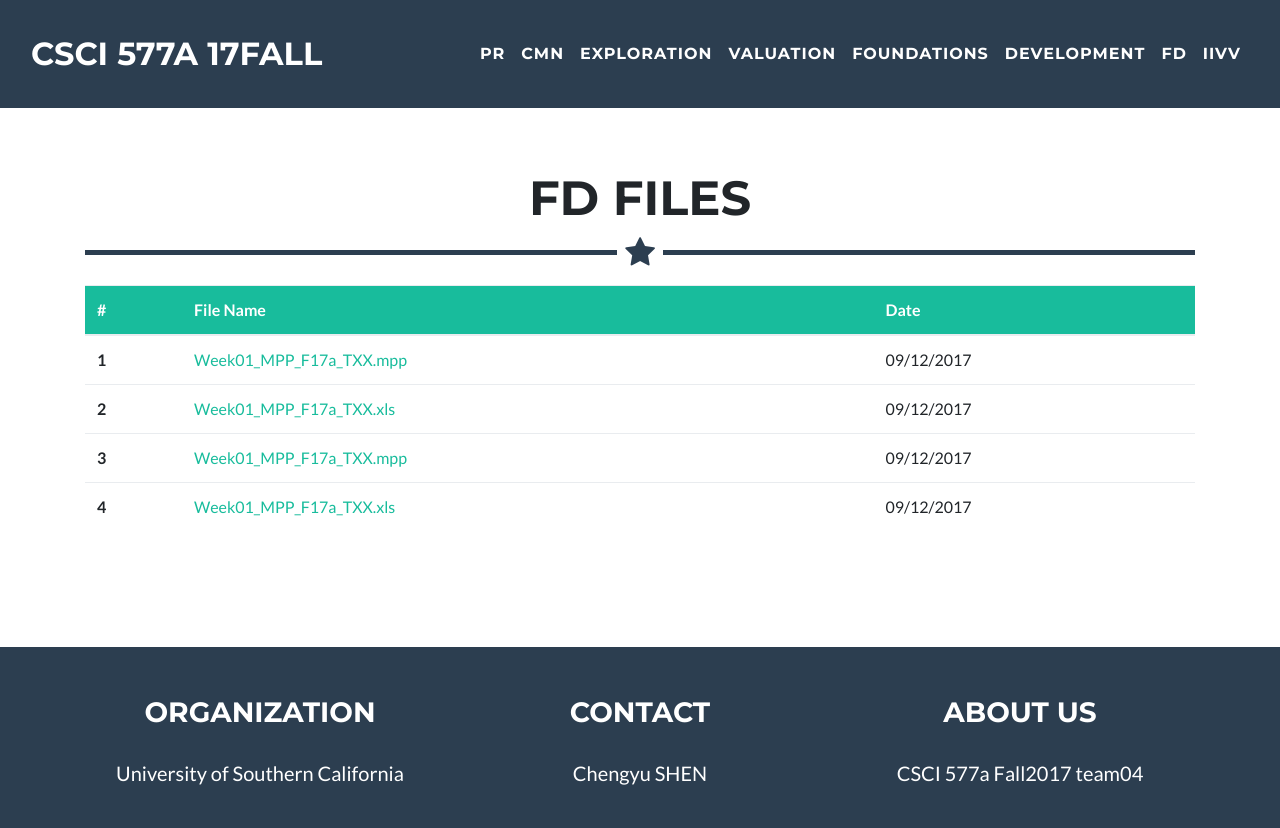
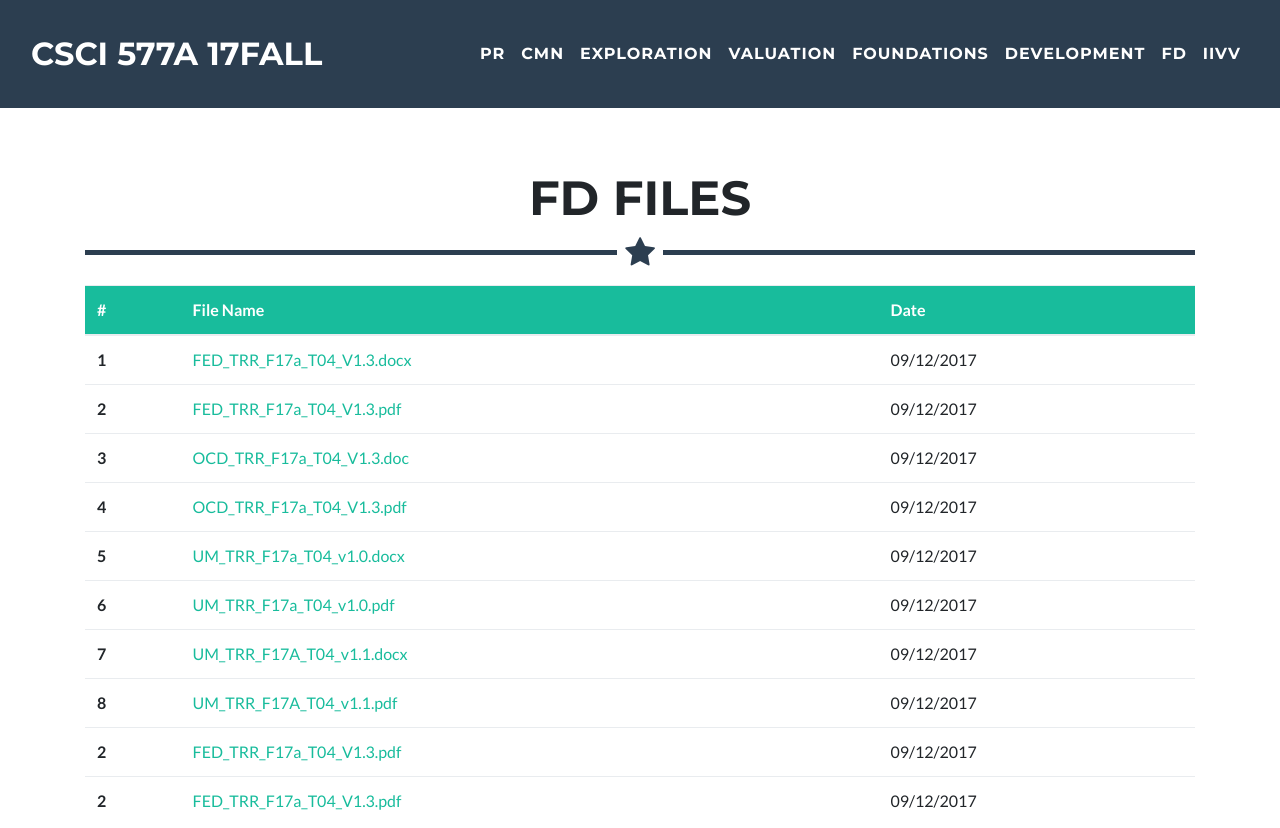
Before and after one commit to CSCI577a-f17-team04/Class-website, a website: page FD/index.html in a window 1280 px wide. Shown: the top 828 px of the page. Drawn offline with Linux system fonts and the light colour scheme.

Commit message:
FED v1.3 OCD v1.3 UM v1.0 & v1.1

```diff
--- a/FD/index.html
+++ b/FD/index.html
@@ -110,25 +110,61 @@
             <tbody>
             <tr>
                 <th scope="row">1</th>
-                <td><a href="">Week01_MPP_F17a_TXX.mpp</a></td>
+                <td><a href="./FED_TRR_F17a_T04_V1.3.docx">FED_TRR_F17a_T04_V1.3.docx</a></td>
                 <td>09/12/2017</td>
 
             </tr>
             <tr>
                 <th scope="row">2</th>
-                <td><a href="">Week01_MPP_F17a_TXX.xls</a></td>
+                <td><a href="./FED_TRR_F17a_T04_V1.3.pdf">FED_TRR_F17a_T04_V1.3.pdf</a></td>
                 <td>09/12/2017</td>
 
             </tr>
             <tr>
                 <th scope="row">3</th>
-                <td><a href="">Week01_MPP_F17a_TXX.mpp</a></td>
+                <td><a href="./OCD_TRR_F17a_T04_V1.3.doc">OCD_TRR_F17a_T04_V1.3.doc</a></td>
                 <td>09/12/2017</td>
 
             </tr>
             <tr>
                 <th scope="row">4</th>
-                <td><a href="">Week01_MPP_F17a_TXX.xls</a></td>
+                <td><a href="./OCD_TRR_F17a_T04_V1.3.pdf">OCD_TRR_F17a_T04_V1.3.pdf</a></td>
+                <td>09/12/2017</td>
+
+            </tr>
+            <tr>
+                <th scope="row">5</th>
+                <td><a href="./UM_TRR_F17a_T04_v1.0.docx">UM_TRR_F17a_T04_v1.0.docx</a></td>
+                <td>09/12/2017</td>
+
+            </tr>
+            <tr>
+                <th scope="row">6</th>
+                <td><a href="./UM_TRR_F17a_T04_v1.0.pdf">UM_TRR_F17a_T04_v1.0.pdf</a></td>
+                <td>09/12/2017</td>
+
+            </tr>
+            <tr>
+                <th scope="row">7</th>
+                <td><a href="./UM_TRR_F17A_T04_v1.1.docx">UM_TRR_F17A_T04_v1.1.docx</a></td>
+                <td>09/12/2017</td>
+
+            </tr>
+            <tr>
+                <th scope="row">8</th>
+                <td><a href="./UM_TRR_F17A_T04_v1.1.pdf">UM_TRR_F17A_T04_v1.1.pdf</a></td>
+                <td>09/12/2017</td>
+
+            </tr>
+            <tr>
+                <th scope="row">2</th>
+                <td><a href="./FED_TRR_F17a_T04_V1.3.pdf">FED_TRR_F17a_T04_V1.3.pdf</a></td>
+                <td>09/12/2017</td>
+
+            </tr>
+            <tr>
+                <th scope="row">2</th>
+                <td><a href="./FED_TRR_F17a_T04_V1.3.pdf">FED_TRR_F17a_T04_V1.3.pdf</a></td>
                 <td>09/12/2017</td>
 
             </tr>
```
Also changed, not shown: 6 other files.
